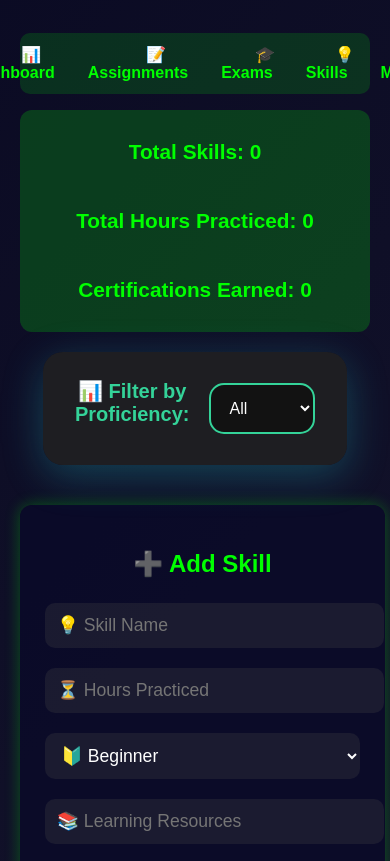
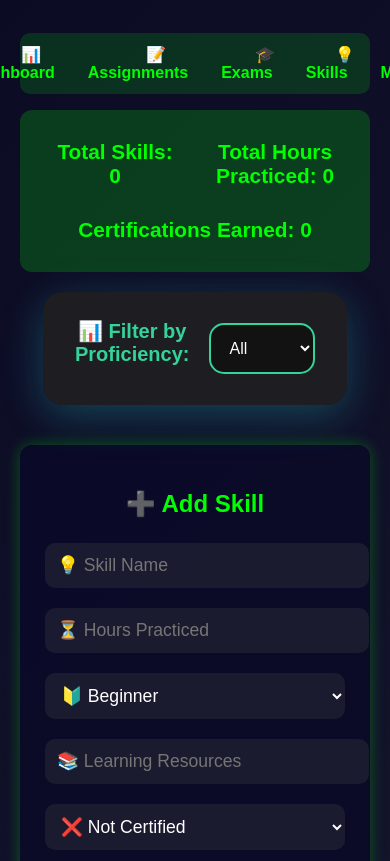
Before and after one commit to anindyakartik/ACADTRACK, a website: page skills.html in a window 390 px wide. Shown: the part 186-1047 px from the top of the page. Drawn offline with Linux system fonts and the light colour scheme; no server answers.

Commit message:
Update skills.css

```diff
--- a/skills.css
+++ b/skills.css
@@ -169,22 +169,6 @@ nav ul li a:hover, .active {
     margin-top: 20px;
 }
 
-@media (max-width: 768px) {
-    .dashboard {
-        flex-direction: column;
-        gap: 15px;
-    }
-
-    .controls-container {
-        flex-direction: column;
-        align-items: center;
-    }
-
-    .skill-input, .skill-edit {
-        width: 90%;
-    }
-}
-
 .control-box {
     background: rgba(33, 33, 33, 0.85);
     padding: 25px 30px;
```
